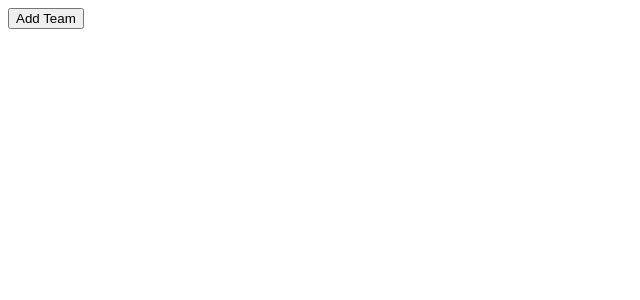
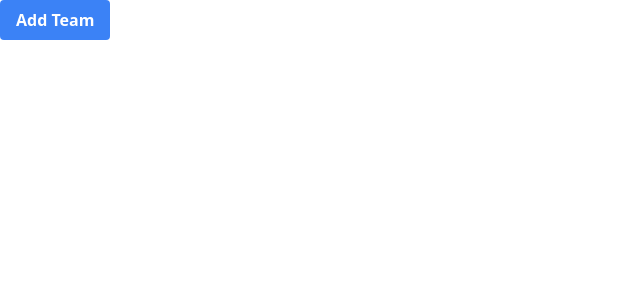
Before and after one commit to wassimrahali/react-concepts, a React (Vite) app: page / in a window 1280 px wide. Shown: the top 300 px of the page, without its empty margins (0-640 px from the left). Built offline with nearby package versions, Linux system fonts and the light colour scheme.

Commit message:
Working on States - Events

```diff
--- a/index.html
+++ b/index.html
@@ -5,6 +5,8 @@
     <link rel="icon" type="image/svg+xml" href="/vite.svg" />
     <meta name="viewport" content="width=device-width, initial-scale=1.0" />
     <title>Vite + React + TS</title>
+    <link href="https://cdn.jsdelivr.net/npm/tailwindcss@^3.0/dist/tailwind.min.css" rel="stylesheet">
+    <script src="https://cdn.tailwindcss.com"></script>
 
   </head>
   <body>
--- a/package.json
+++ b/package.json
@@ -12,6 +12,7 @@
   "dependencies": {
     "@headlessui/react": "^2.1.2",
     "@heroicons/react": "^2.1.5",
+    "float-ui": "^1.0.5",
     "react": "^18.3.1",
     "react-dom": "^18.3.1",
     "tailgrids": "^2.2.6"
--- a/src/Componnents/EventTeam.tsx
+++ b/src/Componnents/EventTeam.tsx
@@ -29,7 +29,12 @@ export default class EventTeam extends Component {
     return (
       <div>
         {this.newMembres}
-        <button onClick={this.clickEvent}>Add Team </button>
+        <button
+  onClick={this.clickEvent}
+  className="bg-blue-500 hover:bg-blue-700 text-white font-bold py-2 px-4 rounded"
+>
+  Add Team
+</button>
       </div>
     );
   }
--- a/src/Componnents/TeamMembre.tsx
+++ b/src/Componnents/TeamMembre.tsx
@@ -1,32 +1,29 @@
 import React, { Component } from 'react'
 
-export default class  extends Component {
+export default class extends Component {
   render() {
     return (
-      <div>
-      <div className="bg-secandary-200">
-        <a href="#">
+      <div className="p-4">
+        <div className="bg-gray-200 rounded-lg shadow-md p-6 flex items-center space-x-4">
+          <a href="#" className="flex-shrink-0">
             <img
-            className="rounded-badge"
+              className="w-24 h-24 rounded-full object-cover"
               src={this.props.info.img}
               alt={this.props.info.name}
-
             />
           </a>
 
-        <div className="p-4">
-          <a
-            href="#"
-            className="inline-flex items-center px-3 py-2 text-sm font-medium text-center text-white bg-blue-700 rounded-lg hover:bg-blue-800 focus:ring-4 focus:outline-none focus:ring-blue-300 dark:bg-blue-600 dark:hover:bg-blue-700 dark:focus:ring-blue-800"
+          <div className="flex-grow">
+
+              <a href="#"
+              className="block mb-1 hover:underline"
             >
-            <h1>{this.props.info.name}</h1>
-
-
+              <h1 className="text-xl font-semibold text-gray-800">{this.props.info.name}</h1>
             </a>
-          <p>{this.props.info.position}</p>
-
+            <p className="text-gray-600">{this.props.info.position}</p>
           </div>
         </div>
-    </div>  );
+      </div>
+    );
   }
 }
--- a/src/Componnents/data.js
+++ b/src/Componnents/data.js
@@ -3,43 +3,48 @@ const info = [
     id: 1,
     name: "Walter White",
     position: "Leader / Chemist",
-    img: "https://images.unsplash.com/photo-1541148136432-6e2c87d3fc85?crop=entropy&cs=tinysrgb&fit=max&fm=jpg&ixid=MXwyMTUyMjR8MHwxfGFsbHwxfHx8fHx8fHwxNjg2OTU5MTE3&ixlib=rb-1.2.1&q=80&w=800",
+    img: "https://picsum.photos/90",
   },
   {
     id: 2,
     name: "Jesse Pinkman",
     position: "Assistant / Street-level Dealer",
-    img: "https://images.unsplash.com/photo-1530814883277-2f87f02c62f5?crop=entropy&cs=tinysrgb&fit=max&fm=jpg&ixid=MXwyMTUyMjR8MHwxfGFsbHwxfHx8fHx8fHwxNjg2OTU5MTI1&ixlib=rb-1.2.1&q=80&w=800",
-  },
+    img: "https://picsum.photos/80",
+    },
+
   {
     id: 3,
     name: "Saul Goodman",
     position: "Lawyer",
-    img: "https://images.unsplash.com/photo-1603203198920-3d51927c2b57?crop=entropy&cs=tinysrgb&fit=max&fm=jpg&ixid=MXwyMTUyMjR8MHwxfGFsbHwxfHx8fHx8fHwxNjg2OTU5MTMz&ixlib=rb-1.2.1&q=80&w=800",
+    img: "https://picsum.photos/id/237/200/300",
   },
+
   {
     id: 4,
     name: "Skyler White",
     position: "Financial Manager",
-    img: "https://images.unsplash.com/photo-1544176738-9159ecf74922?crop=entropy&cs=tinysrgb&fit=max&fm=jpg&ixid=MXwyMTUyMjR8MHwxfGFsbHwxfHx8fHx8fHwxNjg2OTU5MTQx&ixlib=rb-1.2.1&q=80&w=800",
+    img: "https://picsum.photos/70",
   },
+
   {
     id: 5,
     name: "Hank Schrader",
     position: "DEA Agent",
-    img: "https://images.unsplash.com/photo-1576528078932-1d2e92f1e51d?crop=entropy&cs=tinysrgb&fit=max&fm=jpg&ixid=MXwyMTUyMjR8MHwxfGFsbHwxfHx8fHx8fHwxNjg2OTU5MTUy&ixlib=rb-1.2.1&q=80&w=800",
+    img: "https://picsum.photos/40",
   },
+
   {
     id: 6,
     name: "Gus Fring",
     position: "Drug Kingpin / Businessman",
-    img: "https://images.unsplash.com/photo-1557682234-47e89f015ded?crop=entropy&cs=tinysrgb&fit=max&fm=jpg&ixid=MXwyMTUyMjR8MHwxfGFsbHwxfHx8fHx8fHwxNjg2OTU5MTYw&ixlib=rb-1.2.1&q=80&w=800",
+    img: "https://picsum.photos/30",
   },
+
   {
     id: 7,
     name: "Mike Ehrmantraut",
     position: "Fixer / Hitman",
-    img: "https://images.unsplash.com/photo-1518652267045-d08975f34892?crop=entropy&cs=tinysrgb&fit=max&fm=jpg&ixid=MXwyMTUyMjR8MHwxfGFsbHwxfHx8fHx8fHwxNjg2OTU5MTY5&ixlib=rb-1.2.1&q=80&w=800",
+    img: "https://picsum.photos/20",
   },
 ];
 
--- /dev/null
+++ b/src/index.css
@@ -0,0 +1,3 @@
+@tailwind base;
+@tailwind components;
+@tailwind utilities;
--- a/src/main.tsx
+++ b/src/main.tsx
@@ -1,6 +1,7 @@
 import { StrictMode } from 'react'
 import { createRoot } from 'react-dom/client'
 import App from './App.tsx'
+import './index.css'
 
 createRoot(document.getElementById('root')!).render(
   <StrictMode>
--- a/tailwind.config.js
+++ b/tailwind.config.js
@@ -1,8 +1,21 @@
-/** @type {import('tailwindcss').Config} */
-export default {
-  content: [],
+module.exports = {
+  darkMode: "class",
+  content: [
+    "./app/**/*.{js,ts,jsx,tsx}",
+    "./components/**/*.{js,ts,jsx,tsx}",
+    "./package/**/*.{js,ts,jsx,tsx}",
+    "./previewsComponents/**/*.{js,ts,jsx,tsx}",
+    "./examples/**/*.{js,ts,jsx,tsx}",
+    "./viewport/**/*.{js,ts,jsx,tsx}",
+    "./componentsDB/**/*.md",
+  ],
   theme: {
     extend: {},
   },
-  plugins: [],
-}
+  plugins: [
+    require("@tailwindcss/typography"),
+    require("@tailwindcss/forms")({
+      strategy: "class", // only generate classes
+    }),
+  ],
+};
```
Also changed, not shown: 1 other file (tests, documents, lock files or other folders). Lines whose indentation alone changed are shown as unchanged.
